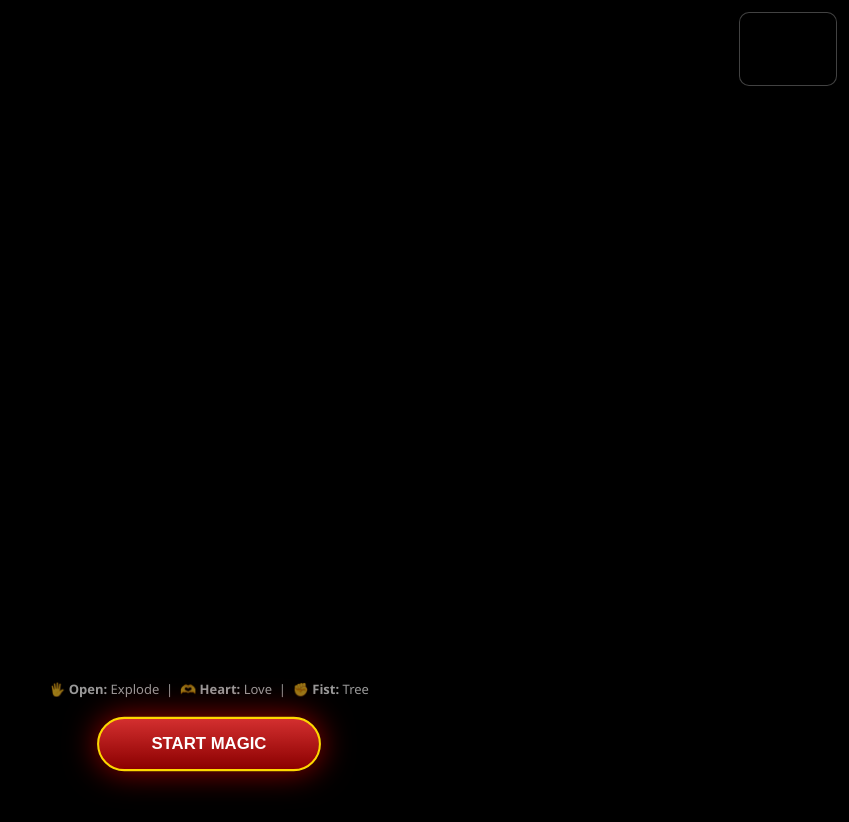
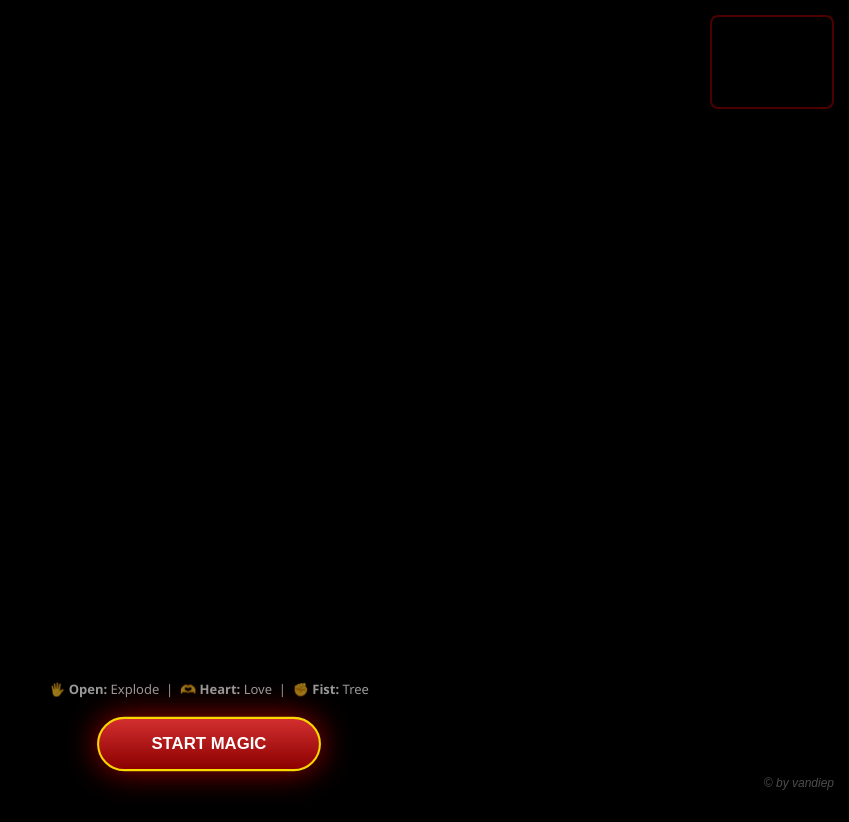
Before and after one commit to chaneylin2005/giang_sinh, a plain HTML site: page index.html in a window 1280 px wide. Shown: the whole page, without its empty margins (431-1280 px from the left). After the commit the page ends 800 px from the top, so only its background shows below. Drawn offline with nearby package versions, Linux system fonts and the light colour scheme.

Commit message:
Add files via upload

```diff
--- a/index.html
+++ b/index.html
@@ -41,25 +41,23 @@
 
         /* Camera Preview Vandiep */
         #camera-preview {
-            position: fixed;
-            top: 12px;
-            right: 12px;
+            position: absolute; top: 15px; right: 15px;
+            width: 120px; height: 90px;
+            border: 2px solid rgba(255,0,0,0.5);
+            transform: scaleX(-1); opacity: 0.6; border-radius: 8px;
+        }
 
-            width: 96px;
-            height: 72px;
-
-            border-radius: 10px;
-            overflow: hidden;
-
-            border: 1.5px solid rgba(255, 255, 255, 0.4);
-            box-shadow: 0 0 10px rgba(0, 0, 0, 0.8);
-
-            transform: scaleX(-1);
-            opacity: 0.65;
-
-            z-index: 200;
+        /* Vandiep */
+        #copyright {
+            position: absolute;
+            bottom: 10px;
+            right: 15px;
+            color: rgba(255, 255, 255, 0.3);
+            font-size: 12px;
+            z-index: 100;
+            font-family: sans-serif;
             pointer-events: none;
-            background: #000;
+            font-style: italic;
         }
 
         #error-log { display: none; position: absolute; top: 0; left: 0; color: red; background: rgba(0,0,0,0.8); z-index: 999; padding: 10px; }
@@ -521,7 +519,7 @@
             });
 
             const cameraUtils = new Camera(video, {
-                onFrame: async () => { await hands.send({image: video}); }, width: 320, height: 240
+                onFrame: async () => { await hands.send({image: video}); }, width: 800, height: 600
             });
             cameraUtils.start();
         }
```
